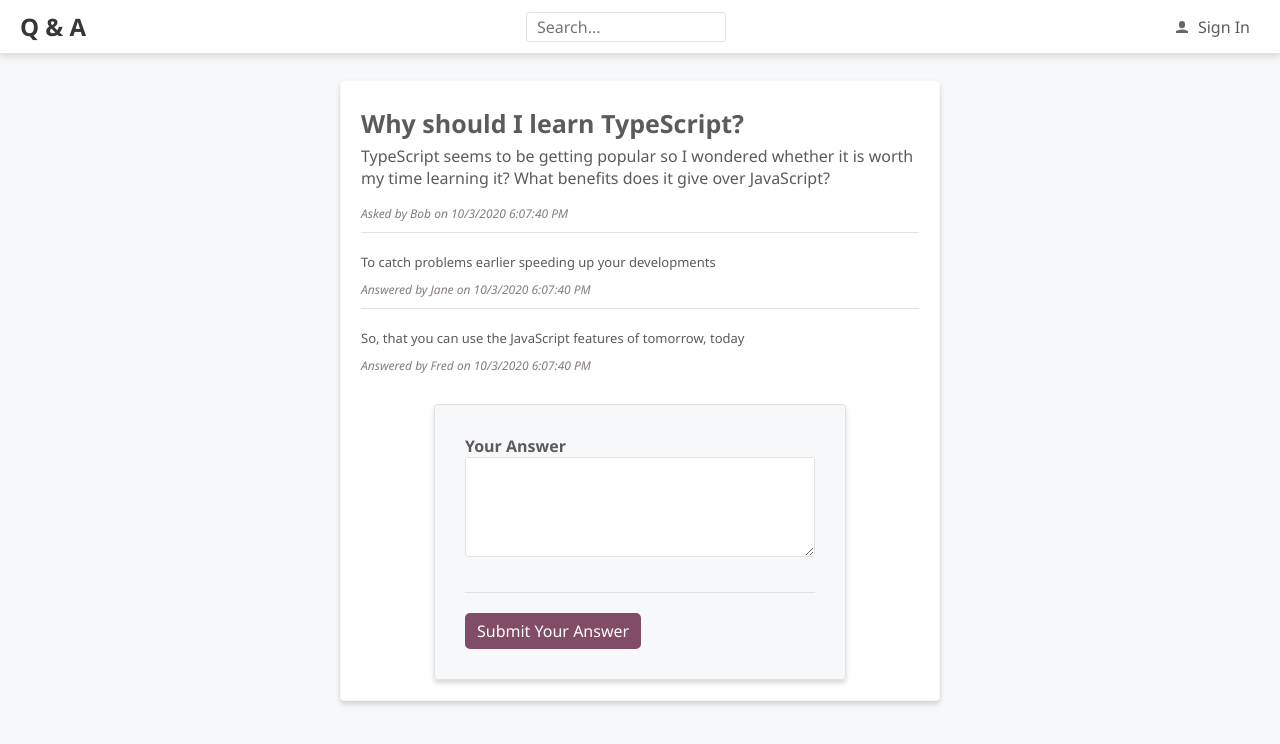
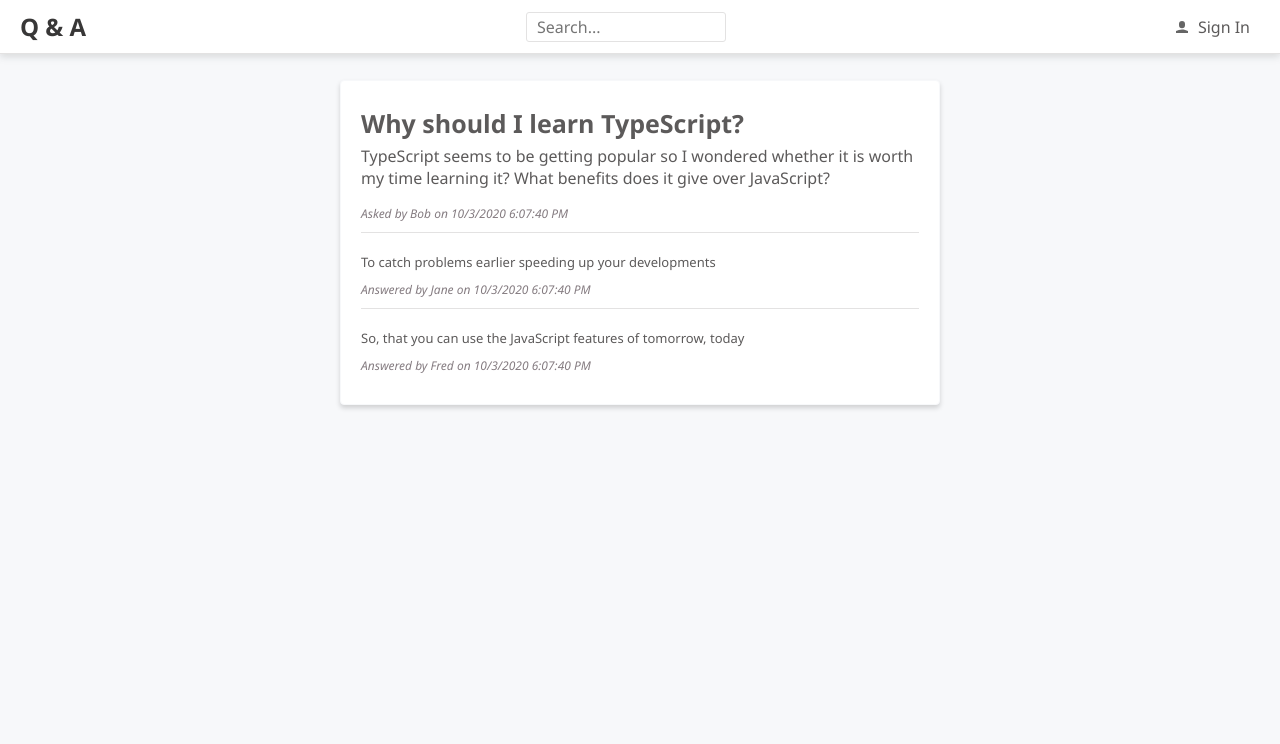
Before and after one commit to AlexeyInc/SimpleWebApp, a React (Create React App) app in the folder frontend/: page /questions/1 in a window 1280 px wide. Shown: the top 744 px of the page. Built offline with nearby package versions, Linux system fonts and the light colour scheme.

Commit message:
Revert "Add forms"
This reverts commit b3c87beb7fdd51e4dab2f13eb4cfe662df8e3b9a.

```diff
--- a/frontend/src/App.tsx
+++ b/frontend/src/App.tsx
@@ -1,11 +1,10 @@
-// eslint-disable-next-line @typescript-eslint/no-unused-vars
 import React, { lazy, Suspense } from 'react';
 
 import { BrowserRouter, Route, Redirect, Switch } from 'react-router-dom';
 import { SearchPage } from './SearchPage';
 import { SignInPage } from './SignInPage';
 
-import { HeaderWithRouter as Header } from './Header';
+import { Header } from './Header';
 import { HomePage } from './HomePage';
 import { NotFoundPage } from './NotFoundPage';
 
--- a/frontend/src/AskPage.tsx
+++ b/frontend/src/AskPage.tsx
@@ -1,15 +1,5 @@
 import React from 'react';
 import { Page } from './Page';
 
-import { Form } from './Form';
-import { Field } from './Field';
-
-export const AskPage = () => (
-  <Page title="Ask a question">
-    <Form submitCaption="Submit Your Question">
-      <Field name="title" label="Title" />
-      <Field name="content" label="Content" type="TextArea" />
-    </Form>
-  </Page>
-);
+export const AskPage = () => <Page title="Ask a question" />;
 export default AskPage;
--- a/frontend/src/Field.tsx
+++ /dev/null
@@ -1,93 +0,0 @@
-import { FC, useContext, ChangeEvent } from 'react';
-import { FormContext } from './Form';
-/** @jsx jsx */
-import { css, jsx } from '@emotion/core';
-import { fontFamily, fontSize, gray5, gray2, gray6 } from './Styles';
-// eslint-disable-next-line @typescript-eslint/no-unused-vars
-import React from 'react';
-
-interface Props {
-  name: string;
-  label?: string;
-  type?: 'Text' | 'TextArea' | 'Password';
-}
-
-const baseCSS = css`
-  box-sizing: border-box;
-  font-family: ${fontFamily};
-  font-size: ${fontSize};
-  margin-bottom: 5px;
-  padding: 8px 10px;
-  border: 1px solid ${gray5};
-  border-radius: 3px;
-  color: ${gray2};
-  background-color: white;
-  width: 100%;
-  :focus {
-    outline-color: ${gray5};
-  }
-  :disabled {
-    background-color: ${gray6};
-  }
-`;
-
-export const Field: FC<Props> = ({ name, label, type = 'Text' }) => {
-  const { setValue } = useContext(FormContext);
-
-  const handleChange = (
-    e: ChangeEvent<HTMLInputElement> | ChangeEvent<HTMLTextAreaElement>,
-  ) => {
-    if (setValue) {
-      setValue(name, e.currentTarget.value);
-    }
-  };
-
-  return (
-    <FormContext.Consumer>
-      {(context) => (
-        <div
-          css={css`
-            display: flex;
-            flex-direction: column;
-            margin-bottom: 15px;
-          `}
-        >
-          {label && (
-            <label
-              css={css`
-                font-weight: bold;
-              `}
-              htmlFor={name}
-            >
-              {label}
-            </label>
-          )}
-          {(type === 'Text' || type === 'Password') && (
-            <input
-              type={type.toLowerCase()}
-              id={name}
-              value={
-                context.values[name] === undefined ? '' : context.values[name]
-              }
-              onChange={handleChange}
-              css={baseCSS}
-            />
-          )}
-          {type === 'TextArea' && (
-            <textarea
-              id={name}
-              value={
-                context.values[name] === undefined ? '' : context.values[name]
-              }
-              onChange={handleChange}
-              css={css`
-                ${baseCSS};
-                height: 100px;
-              `}
-            />
-          )}
-        </div>
-      )}
-    </FormContext.Consumer>
-  );
-};
--- a/frontend/src/Form.tsx
+++ /dev/null
@@ -1,63 +0,0 @@
-import { FC, useState, createContext } from 'react';
-import { PrimaryButton, gray5, gray6 } from './Styles';
-/** @jsx jsx */
-import { css, jsx } from '@emotion/core';
-// eslint-disable-next-line @typescript-eslint/no-unused-vars
-import React from 'react';
-
-export interface Values {
-  [key: string]: any;
-}
-
-interface FormContextProps {
-  values: Values;
-  setValue?: (fieldName: string, value: any) => void;
-}
-
-interface Props {
-  submitCaption?: string;
-}
-
-export const FormContext = createContext<FormContextProps>({
-  values: {},
-});
-
-export const Form: FC<Props> = ({ submitCaption, children }) => {
-  const [values, setValues] = useState<Values>({});
-
-  return (
-    <FormContext.Provider
-      value={{
-        values,
-        setValue: (fieldName: string, value: any) => {
-          setValues({ ...values, [fieldName]: value });
-        },
-      }}
-    >
-      <form noValidate={true}>
-        <fieldset
-          css={css`
-            margin: 10px auto 0 auto;
-            padding: 30px;
-            width: 350px;
-            background-color: ${gray6};
-            border-radius: 4px;
-            border: 1px solid ${gray5};
-            box-shadow: 0 3px 5px 0 rgba(0, 0, 0, 0.16);
-          `}
-        >
-          {children}
-          <div
-            css={css`
-              margin: 30px 0px 0px 0px;
-              padding: 20px 0px 0px 0px;
-              border-top: 1px solid ${gray5};
-            `}
-          >
-            <PrimaryButton type="submit">{submitCaption}</PrimaryButton>
-          </div>
-        </fieldset>
-      </form>
-    </FormContext.Provider>
-  );
-};
--- a/frontend/src/Header.tsx
+++ b/frontend/src/Header.tsx
@@ -1,19 +1,14 @@
-import React, { ChangeEvent, FC, useState } from 'react';
+import React, { ChangeEvent } from 'react';
 import { UserIcon } from './Icons';
 /** @jsx jsx */
 import { css, jsx } from '@emotion/core';
 import { fontFamily, fontSize, gray1, gray2, gray5 } from './Styles';
 
-import { Link, RouteComponentProps, withRouter } from 'react-router-dom';
+import { Link } from 'react-router-dom';
 
-export const Header: FC<RouteComponentProps> = ({ history, location }) => {
-  const searchParams = new URLSearchParams(location.search);
-  const criteria = searchParams.get('criteria') || '';
-
-  const [search, setSearch] = useState(criteria);
-
+export const Header = () => {
   const handleSearchInputChange = (e: ChangeEvent<HTMLInputElement>) => {
-    setSearch(e.currentTarget.value);
+    console.log(e.currentTarget.value);
   }; //
 
   return (
@@ -43,11 +38,9 @@
       >
         Q & A
       </Link>
-      <form>
       <input
         type="text"
         placeholder="Search..."
-          value={search}
         onChange={handleSearchInputChange}
         css={css`
           box-sizing: border-box;
@@ -65,8 +58,6 @@
           }
         `}
       />
-      </form>
-
       <Link
         to="/signin"
         css={css`
@@ -91,5 +82,3 @@
     </div>
   );
 };
-
-export const HeaderWithRouter = withRouter(Header);
--- a/frontend/src/QuestionPage.tsx
+++ b/frontend/src/QuestionPage.tsx
@@ -3,9 +3,6 @@
 import { RouteComponentProps } from 'react-router-dom';
 import { QuestionData, getQuestion } from './QuestionsData';
 import { AnswerList } from './AnswerList';
-
-import { Form } from './Form';
-import { Field } from './Field';
 
 /** @jsx jsx */
 import { css, jsx } from '@emotion/core';
@@ -76,15 +73,6 @@
 ${question.created.toLocaleTimeString()}`}
             </div>
             <AnswerList data={question.answers} />
-            <div
-              css={css`
-                margin-top: 20px;
-              `}
-            >
-              <Form submitCaption="Submit Your Answer">
-                <Field name="content" label="Your Answer" type="TextArea" />
-              </Form>
-            </div>
           </Fragment>
         )}
       </div>
```
Lines whose indentation alone changed are shown as unchanged.
